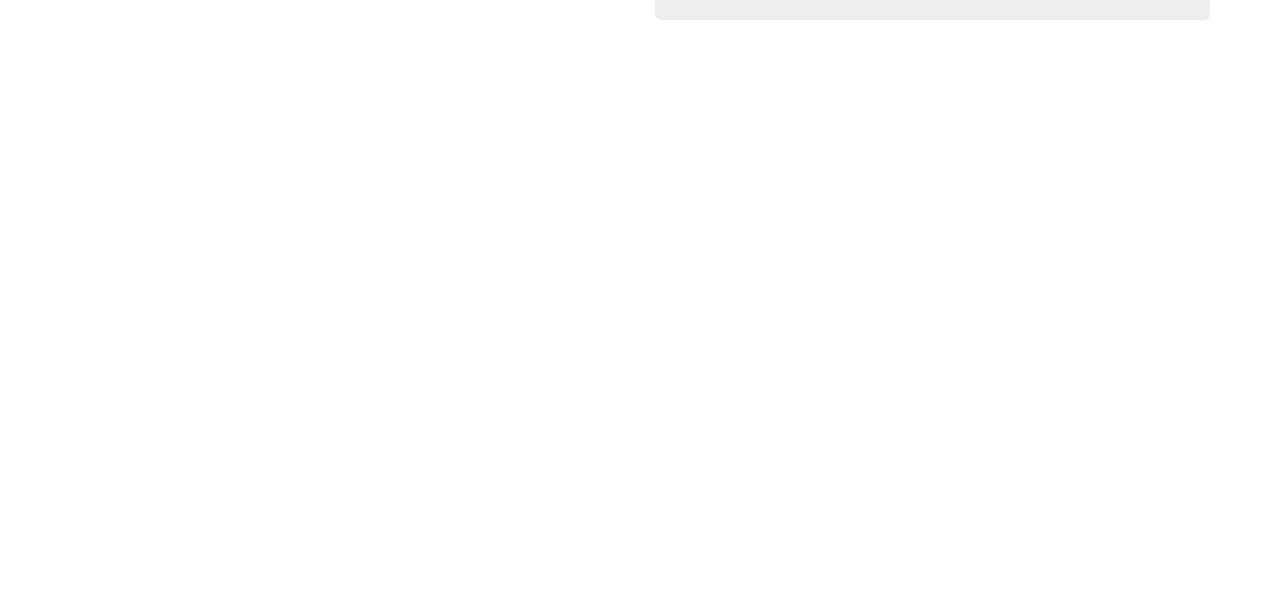
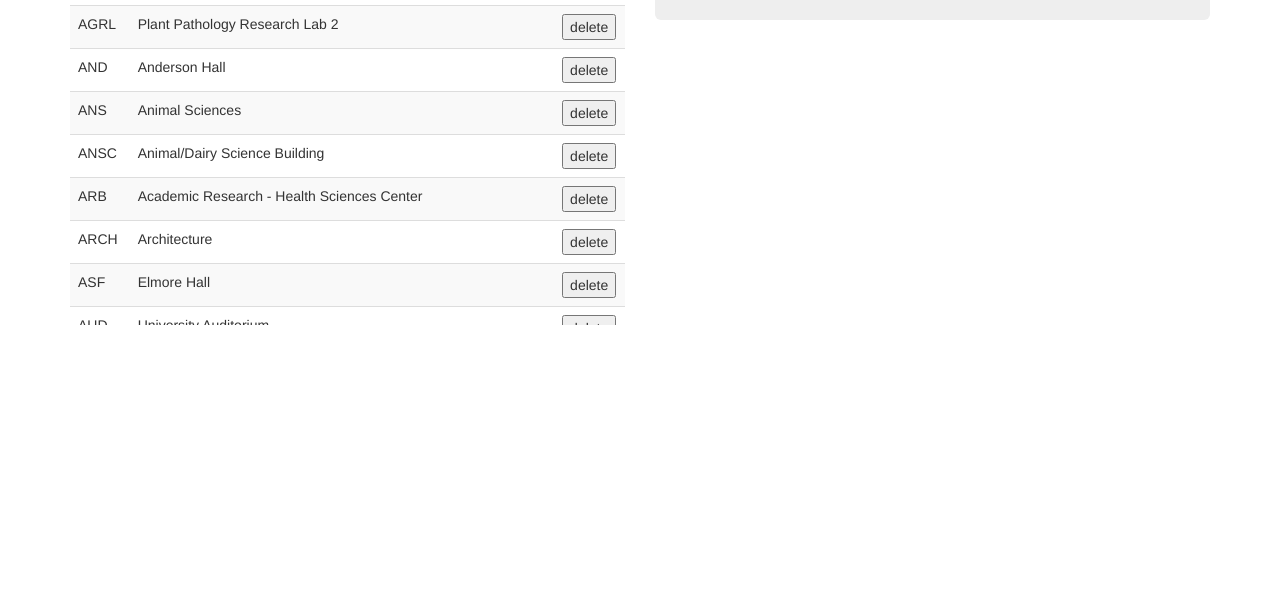
Before and after one commit to irwincollin/SoftwareEngineering-Spring2016, a plain HTML site: page UF-Directory-App-Assignment-Assignment2/index.html in a window 1280 px wide. Shown: the part 209-800 px from the top of the page. Drawn offline with nearby package versions, Linux system fonts and the light colour scheme.

Commit message:
Displaying and searching listings
Used angular ng-repeat with filter to display searchable listings

```diff
--- a/UF-Directory-App-Assignment-Assignment2/index.html
+++ b/UF-Directory-App-Assignment-Assignment2/index.html
@@ -12,13 +12,8 @@
       <div class="row" ng-controller="ListingsController">
         <div class="col-md-6">
           <div class="input-group" id="searchBar">
-            <!--
-
-                Implement a way to filter through listings using the search bar
-
-              -->
             <span class="input-group-addon" id="sizing-addon1"><span class="glyphicon glyphicon-search"></span></span>
-            <input type="text" class="form-control" placeholder="Search">
+            <input type="text" class="form-control" placeholder="Search" ng-model="searchText">
           </div>
           <div class="tableWrapper">
             <table class="table table-striped table-hover">
@@ -27,13 +22,11 @@
                 <th>Building Name</th>
                 <th></th>
               </tr>
-              <!--
-
-                  Fill in the rest of the table:
-                      * populate the rows with the code and name of each listing
-                      * include a way to remove individual listings
-
-                -->
+              <tr ng-repeat="listing in listings | filter:searchText" ng-click="showDetails($index)">
+                 <td>{{listing.code}}</td>
+                 <td>{{listing.name}}</td>
+                 <td><button ng-click="deleteListing($index)">delete</button></td>
+               </tr>
             </table>
           </div>
           <!--
```
